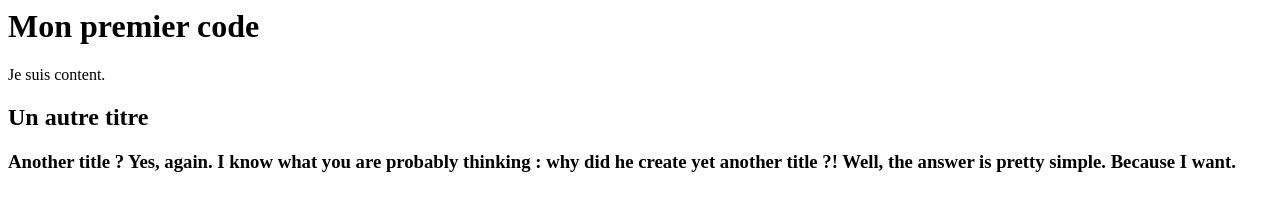
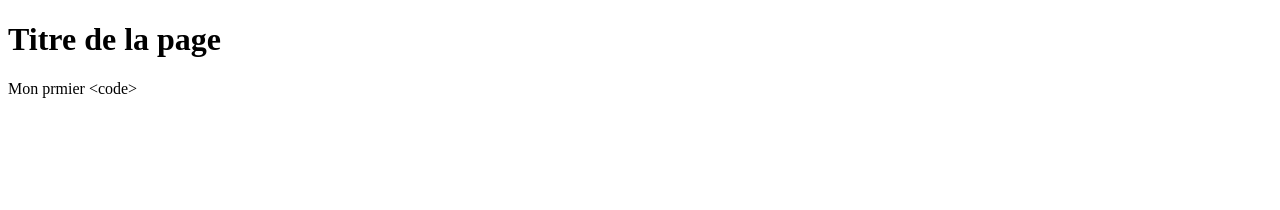
Before and after one commit to MaximilienMoritz/premier-code, a plain HTML site: page index.html in a window 1280 px wide. Drawn offline with Linux system fonts and the light colour scheme.

Commit message:
nouveau code de base

```diff
--- a/index.html
+++ b/index.html
@@ -1,4 +1,26 @@
-<h1>Mon premier code</h1>
-<p>Je suis content. </p>
-<h2> Un autre titre </h2>
-<h3> Another title ? Yes, again. I know what you are probably thinking : why did he create yet another title ?! Well, the answer is pretty simple. Because I want. </h3>
+<!DOCTYPE html>
+<html lang="fr"> <!-- précise la langue du contenu de la page -->
+<head>
+    <!-- Jeu de caractères utilisé pour l'encodage du fichier HTML -->
+    <meta charset="UTF-8">
+
+    <!-- Très important !!! Bloque le zoom automatique sur smartphones -->
+    <meta name="viewport" content="width=device-width, initial-scale=1.0">
+
+    <!-- Titre de la page -->
+    <title>Steve Fallet | Mon 1er code</title>
+
+    <!-- Auteur -->
+    <meta name="author" content="Laure Dinateur">
+
+    <!-- Favicons : icône de la page dans plusieurs tailles et formats -->
+    <link rel="apple-touch-icon" sizes="180x180" href="/apple-touch-icon.png">
+    <link rel="icon" type="image/png" sizes="32x32" href="/favicon-32x32.png">
+    <link rel="icon" type="image/png" sizes="16x16" href="/favicon-16x16.png">
+    <link rel="manifest" href="/site.webmanifest">
+</head>
+<body>
+<h1>Titre de la page</h1>
+<p>Mon prmier &lt;code&gt;</p>
+</body>
+</html>
```
